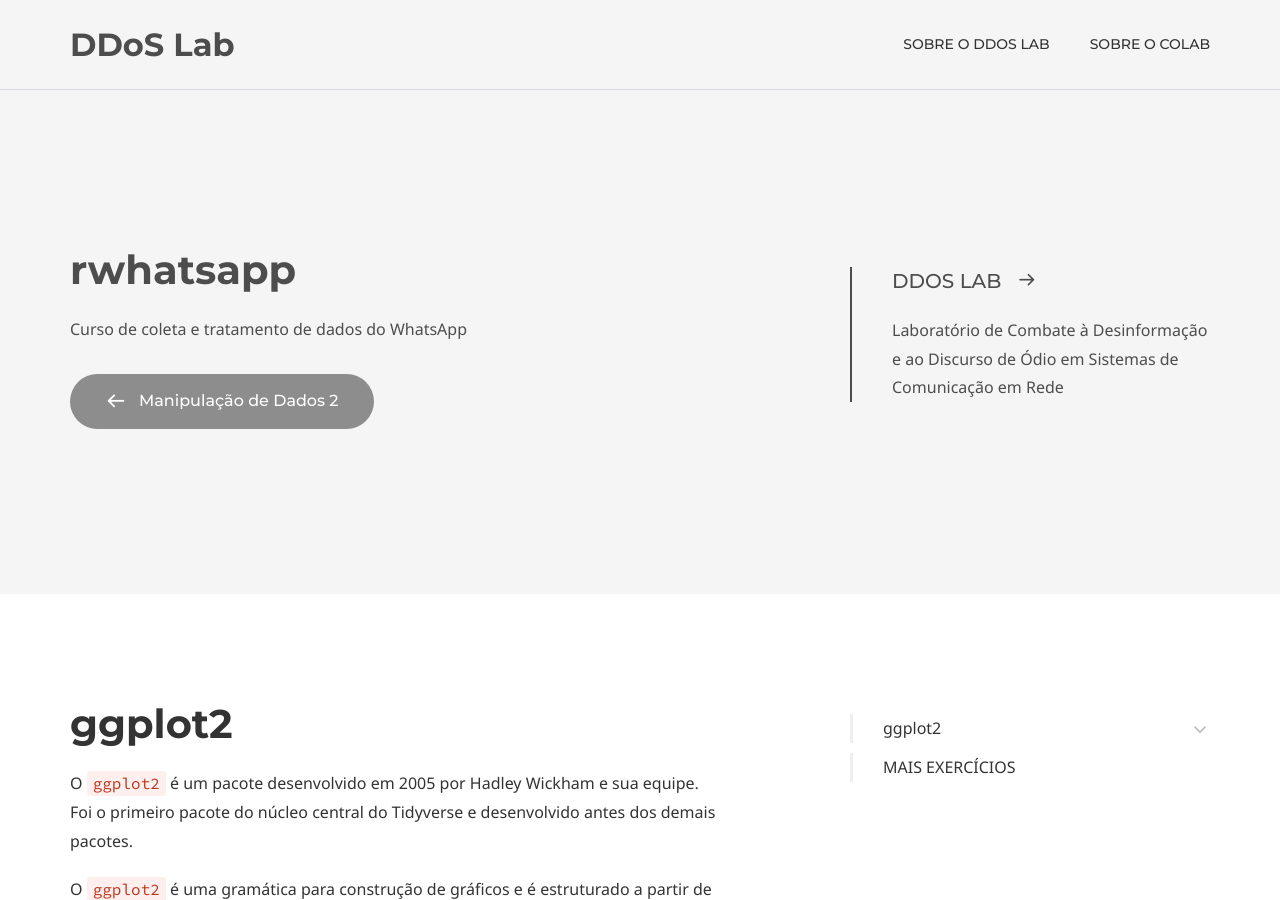
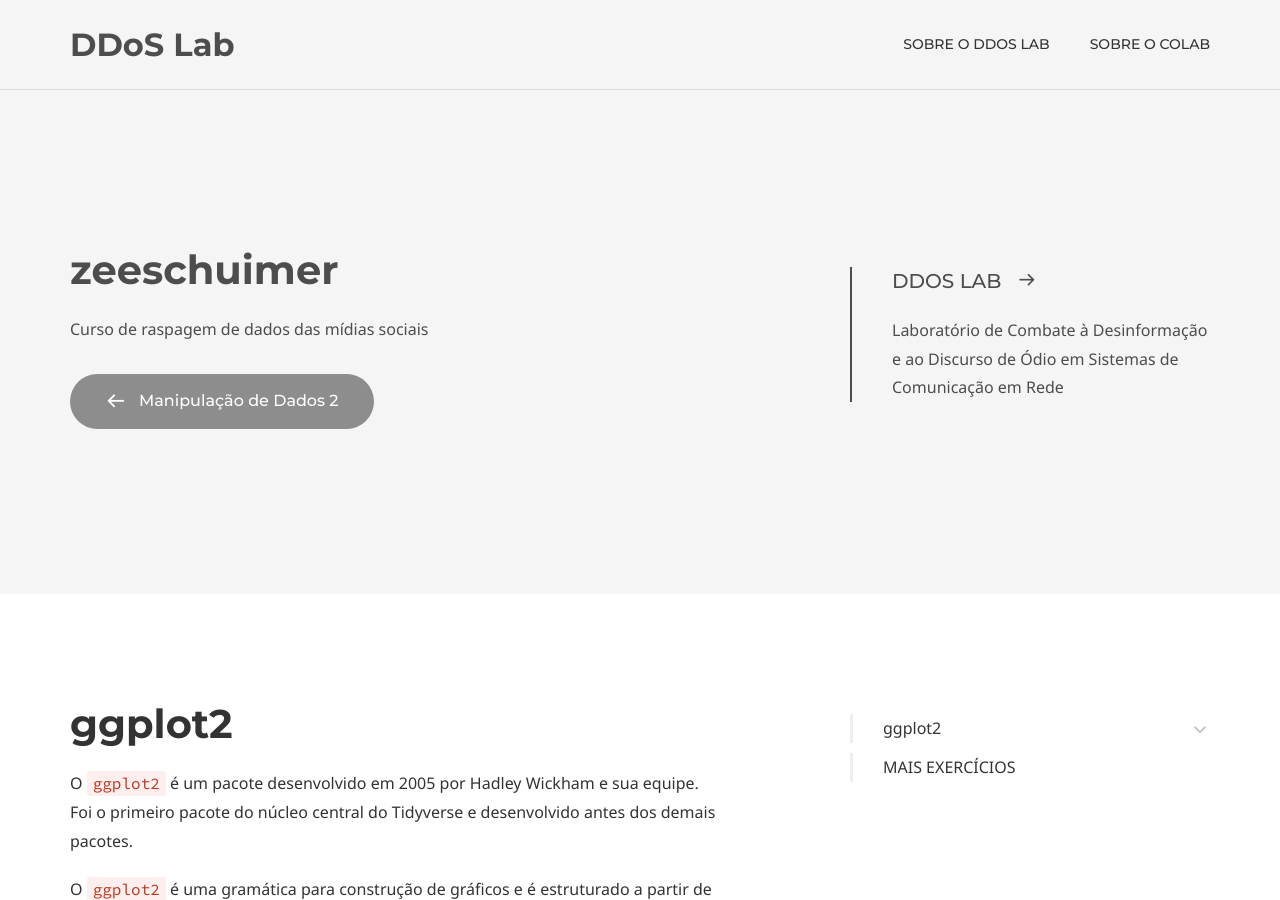
Before and after one commit to coLAB-UFF/docs, a Jekyll site: the page built from zeeschuimer_05.md, in a window 1280 px wide and 900 px high. Built offline with Jekyll 4.4.1, drawn with Linux system fonts in a browser that asks for light colours; some web fonts are replaced.

Commit message:
Update zeeschuimer_05.md

```diff
--- a/zeeschuimer_05.md
+++ b/zeeschuimer_05.md
@@ -5,8 +5,8 @@
 comments: false
 
 # Hero section
-title: rwhatsapp
-description: Curso de coleta e tratamento de dados do WhatsApp
+title: zeeschuimer
+description: Curso de raspagem de dados das mídias sociais
 
 # Author box
 author:
@@ -22,7 +22,7 @@
 page_nav:
     prev:
         content: Manipulação de Dados 2
-        url: '/rwhatsapp_04'
+        url: '/zeeschuimer_04'
 
 ---
 
```
